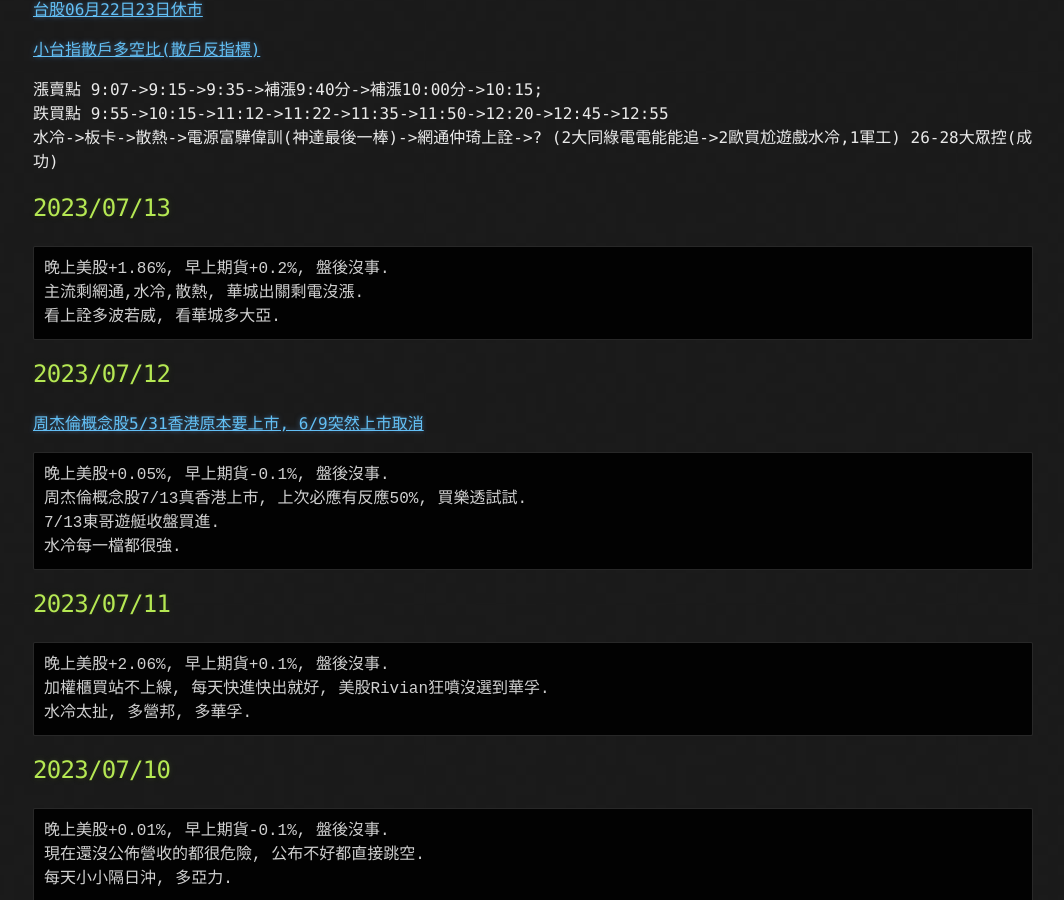
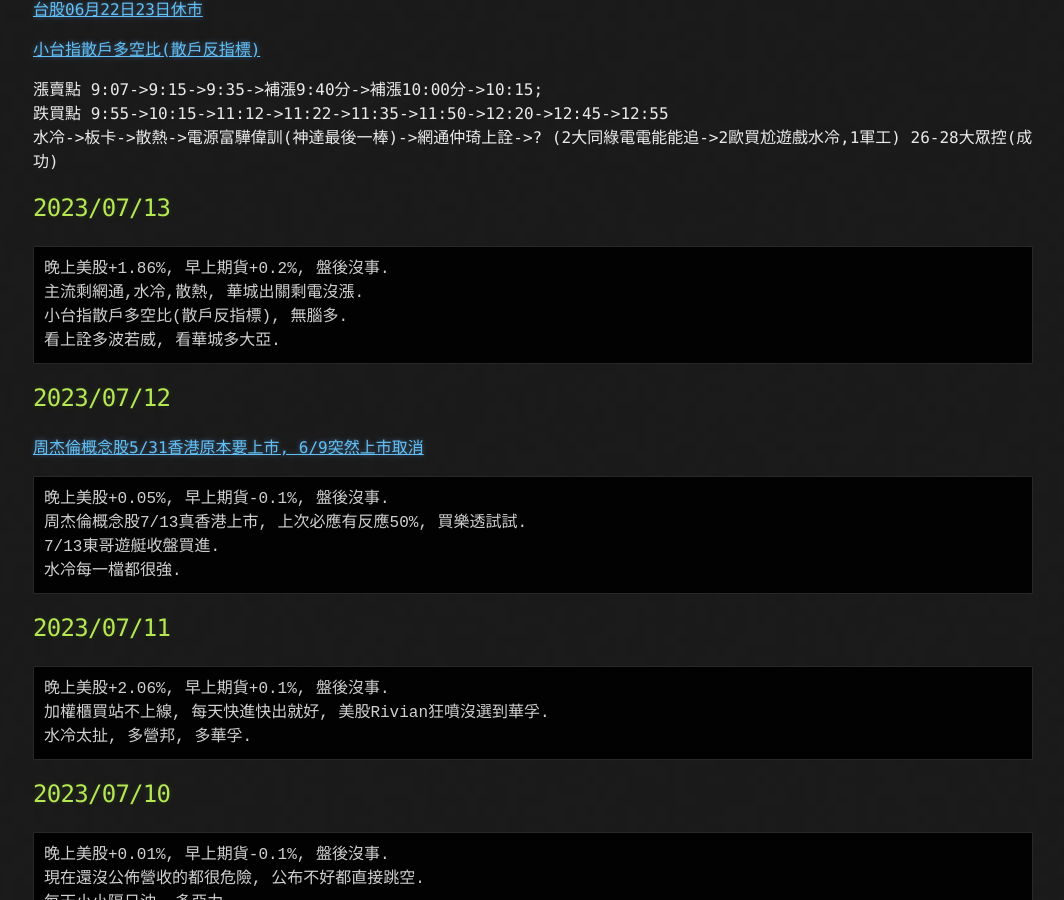
Before and after one commit to lepg5487/Stock_God, a Jekyll site: the page built from index.md, in a window 1280 px wide and 900 px high, scrolled down 460 px. Shown: the whole window, without its empty margins (107-1171 px from the left). Built offline with Jekyll 4.4.1, drawn with Linux system fonts in a browser that asks for light colours; our own code applies the rules of GitHub Pages for plain Markdown files.

Commit message:
Update index.md

````diff
--- a/index.md
+++ b/index.md
@@ -25,6 +25,7 @@
 ```
 晚上美股+1.86%, 早上期貨+0.2%, 盤後沒事.
 主流剩網通,水冷,散熱, 華城出關剩電沒漲.
+小台指散戶多空比(散戶反指標), 無腦多.
 看上詮多波若威, 看華城多大亞.
 ```
 
````
